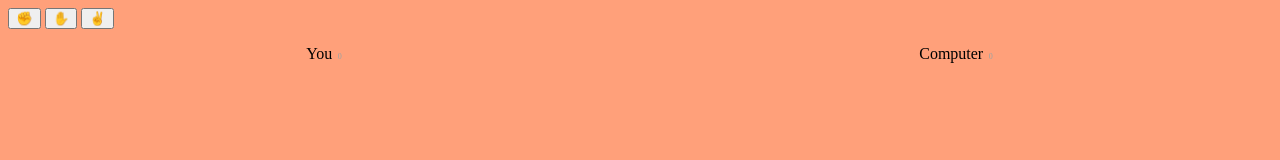
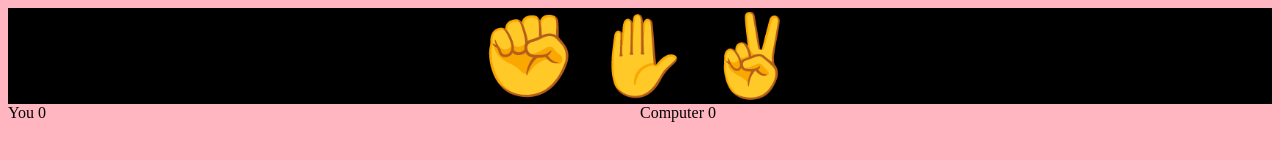
Before and after one commit to vuxcode/pr1-project-netagustavsson, a plain HTML site: page index-html.html in a window 1280 px wide. Drawn offline with Linux system fonts and the light colour scheme.

Commit message:
Add files via upload

```diff
--- a/style.css
+++ b/style.css
@@ -1,50 +1,27 @@
 body {
-	background-color: lightsalmon;
+	background: lightpink;
 }
 
-.selections {
+.selection {
 	display: flex;
 	justify-content: center;
 }
 
-.selections{
-	background: none;
-	border: none;
-	outline: none;
+.selection {
+	background: black;
+	border: beige;
+	outline: lightpink;
 	cursor: pointer;
-	font-size: 10rem;
-	transition: 100ms;
-	width: 5%;
+	font-size: 5rem;
+	transition: 200ms;
 }
 
-.selections: hover {
-	transform: scale(2.1);
+.selection :hover {
+	transform: scale(2.0);
 }
 
 .results {
-	margin-top: 1rem;
 	display: grid;
 	justify-content: center;
 	grid-template-columns: repeat(2, 1fr);
-	justify-items: center;
-	align-items: center;
 }
-
-.results-score {
-	margin-left: .10rem;
-	font-size: .5rem;
-	color: #99A3A4;
-
-}
-
-.result-selection {
-	opacity: .5;
-
-}
-
-
-.result-selection.winner {
-	opacity: 1;
-	font-size: 1.5rem;
-
-}
```
